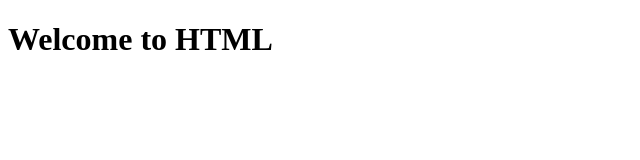
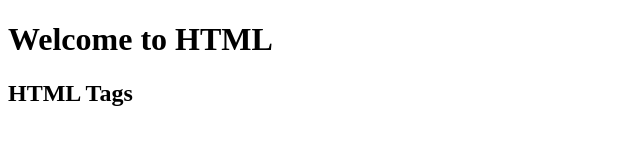
Before and after one commit to suramya98/WebTasks, a plain HTML site: page index.html in a window 1280 px wide. Shown: the whole page, without its empty margins (0-640 px from the left). Drawn offline with Linux system fonts and the light colour scheme.

Commit message:
added a tag in index.html

```diff
--- a/index.html
+++ b/index.html
@@ -7,5 +7,6 @@
 </head>
 <body>
     <h1>Welcome to HTML</h1>
+    <h2>HTML Tags</h2>
 </body>
 </html>
```
